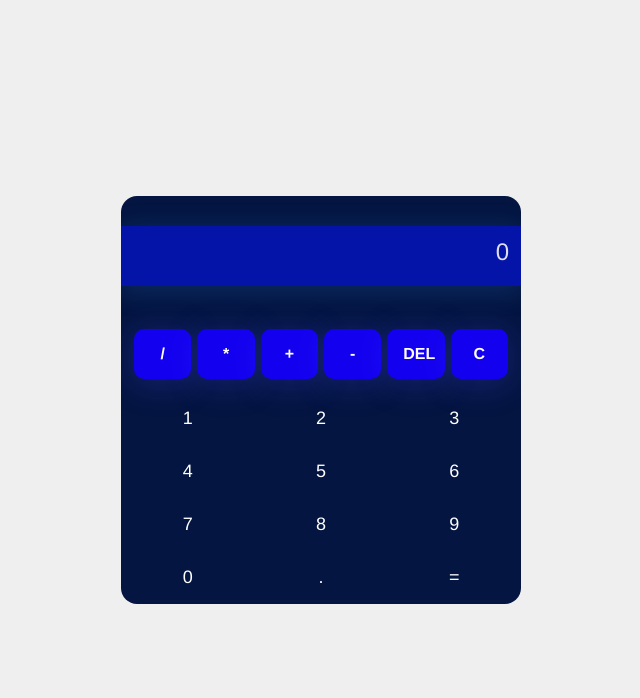
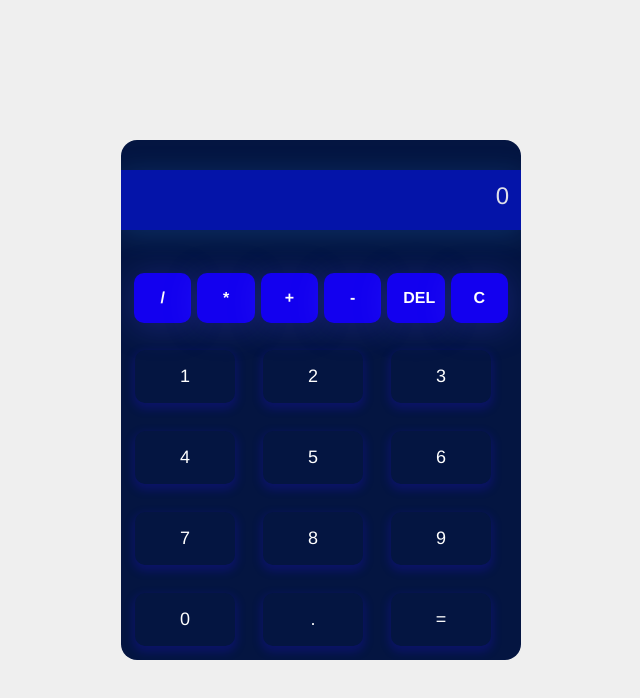
Before and after one commit to najeeudanesi/my_react_calculator, a React (Create React App) app: page / in a window 1280 px wide. Shown: the top 698 px of the page, without its empty margins (319-959 px from the left). Built offline with nearby package versions, Linux system fonts and the light colour scheme.

Commit message:
new keyboard

```diff
--- a/src/index.css
+++ b/src/index.css
@@ -97,7 +97,11 @@ button:hover {
 
 .digits button{
   flex: 1 1 33.3333%;
-  max-width: 33.3333%;
+  max-width: 25%;
   background-color: var(--dark);
   font-size: 18px;
+  margin: 3.5%;
+  box-shadow: 0px 4px 10px 2px rgba(37, 13, 255, 0.205);
+
+  border-radius: 10px;
 }
```
